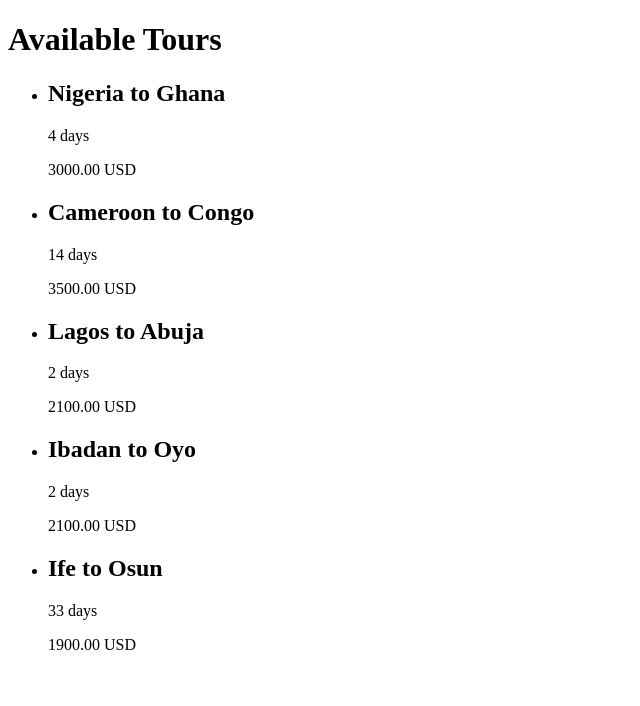
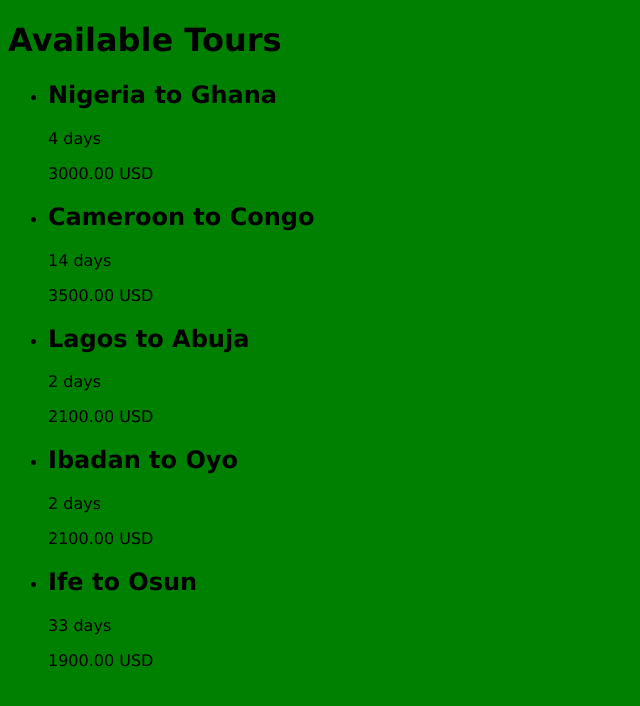
Before and after one commit to KehindeDaniels/django_demo, a Django app: page / in a window 1280 px wide. Shown: the top 706 px of the page, without its empty margins (0-640 px from the left). Run offline with Django 5.2, Linux system fonts and the light colour scheme; data comes from the database, SQL or seed files in the repository.

Commit message:
Update settings and styles for improved configuration and design

```diff
--- /dev/null
+++ b/asiantouragency/static/styles/styles.css
@@ -0,0 +1,4 @@
+body {
+  background-color: green;
+  font-family: Verdana, Geneva, Tahoma, sans-serif;
+}
--- a/asiantouragency/templates/tours/index.html
+++ b/asiantouragency/templates/tours/index.html
@@ -1,9 +1,11 @@
+{% load static %}
 <!doctype html>
 <html lang="en">
   <head>
     <meta charset="UTF-8" />
     <meta name="viewport" content="width=device-width, initial-scale=1.0" />
     <title>Tours</title>
+    <link rel="stylesheet" href="{% static 'styles/styles.css' %}" />
   </head>
   <body>
     <h1>Available Tours</h1>
--- a/config/settings.py
+++ b/config/settings.py
@@ -25,7 +25,7 @@ SECRET_KEY = 'django-insecure-@!#rc^zj_s62s7$68+qbzf$oemrau7zorlsl%@!=ewa95g&zcb
 # SECURITY WARNING: don't run with debug turned on in production!
 DEBUG = True
 
-ALLOWED_HOSTS = []
+ALLOWED_HOSTS = ["*"]
 
 
 # Application definition
@@ -48,6 +48,7 @@ MIDDLEWARE = [
     'django.contrib.auth.middleware.AuthenticationMiddleware',
     'django.contrib.messages.middleware.MessageMiddleware',
     'django.middleware.clickjacking.XFrameOptionsMiddleware',
+    "whitenoise.middleware.WhiteNoiseMiddleware",
 ]
 
 ROOT_URLCONF = 'config.urls'
@@ -116,3 +117,5 @@ USE_TZ = True
 # https://docs.djangoproject.com/en/6.0/howto/static-files/
 
 STATIC_URL = 'static/'
+
+STATIC_ROOT = BASE_DIR / 'staticfiles'
```
